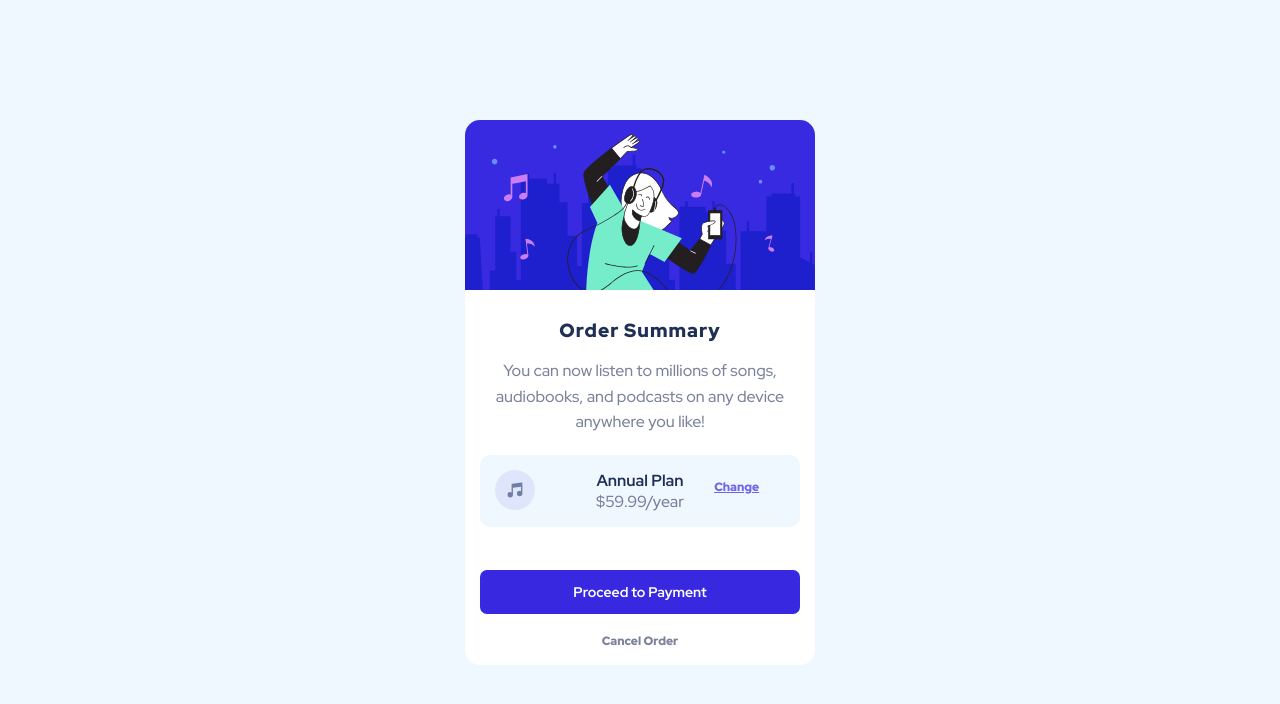
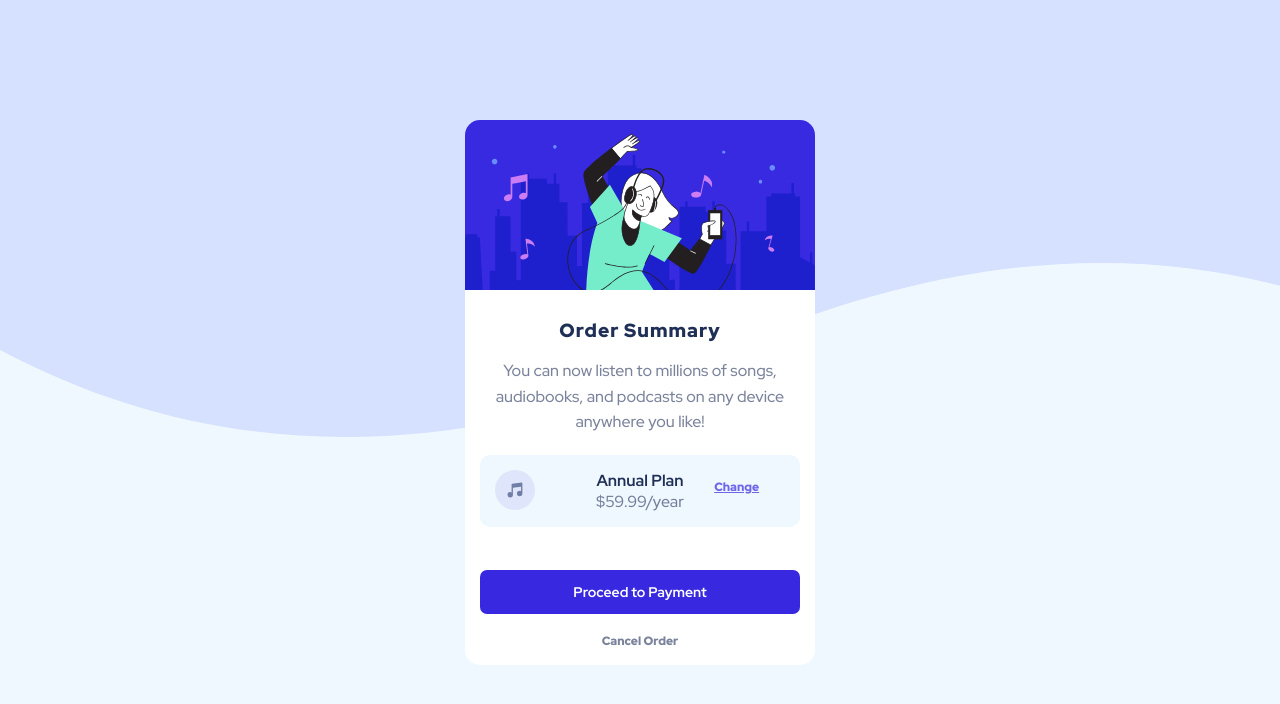
Before and after one commit to Akanbi99/Group-22--SideHustle-html-and-css-project, a plain HTML site: page index.html in a window 1280 px wide. Drawn offline with Linux system fonts and the light colour scheme.

Commit message:
add background image

```diff
--- a/style.css
+++ b/style.css
@@ -18,6 +18,8 @@
 body {
     background-color: aliceblue;
     font-family: 'Red Hat Display', sans-serif;
+    background-image: url(./images/pattern-background-desktop.svg);
+    background-repeat: no-repeat;
 }
 
 .container {
```
Also changed, not shown: index.html (+1 -1 lines).
